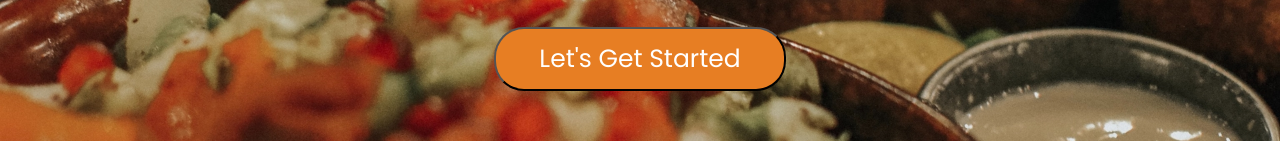
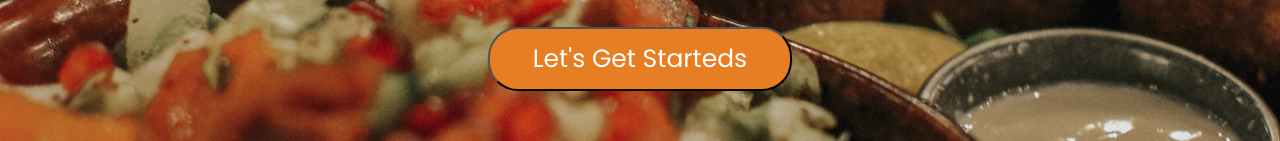
Before and after one commit to YosaRama/FoodNowTest, a plain HTML site: page index.html in a window 1280 px wide. Shown: the part 421-562 px from the top of the page. Drawn offline with Linux system fonts and the light colour scheme.

```diff
--- a/index.html
+++ b/index.html
@@ -36,7 +36,7 @@
             We make ordering food simple, fun, and accessible via desktop or
             mobile device.
           </h3>
-          <button class="mainButton">Let's Get Started</button>
+          <button class="mainButton">Let's Get Starteds</button>
         </div>
       </div>
     </section>
```
